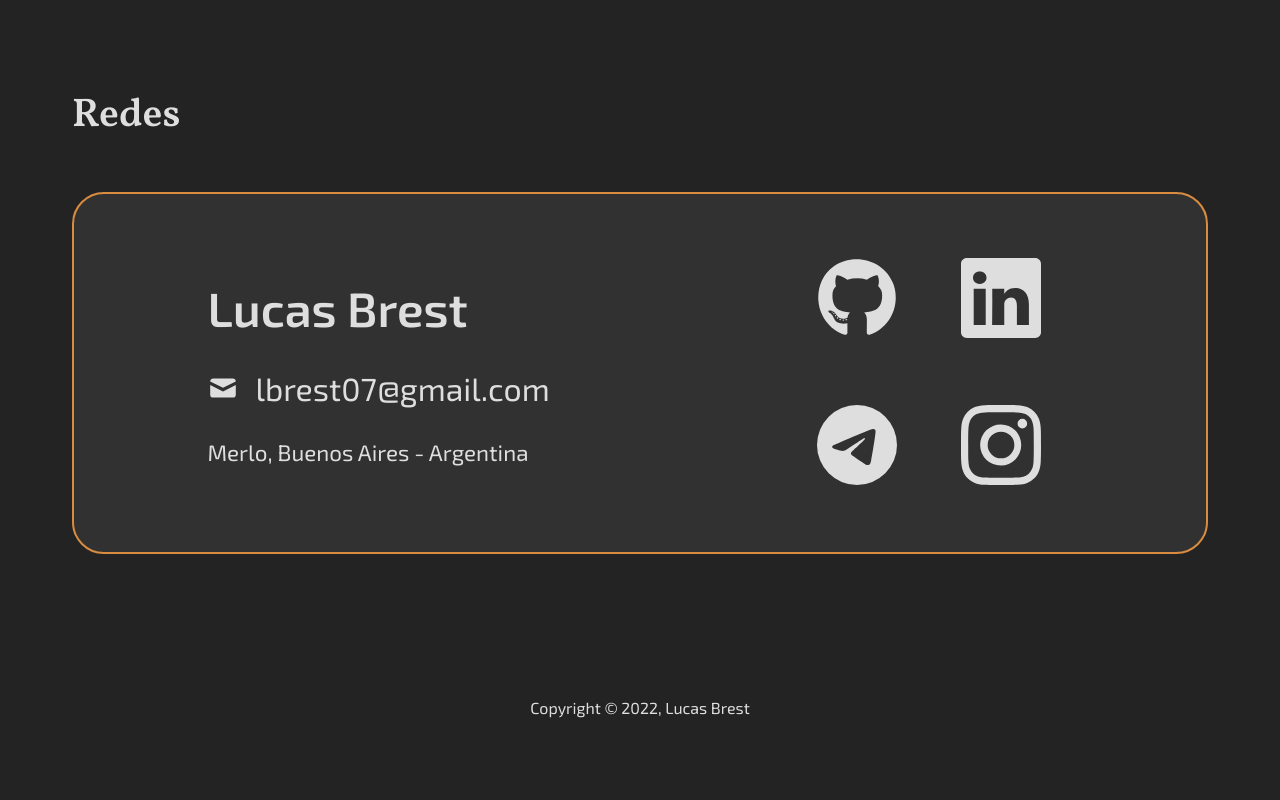
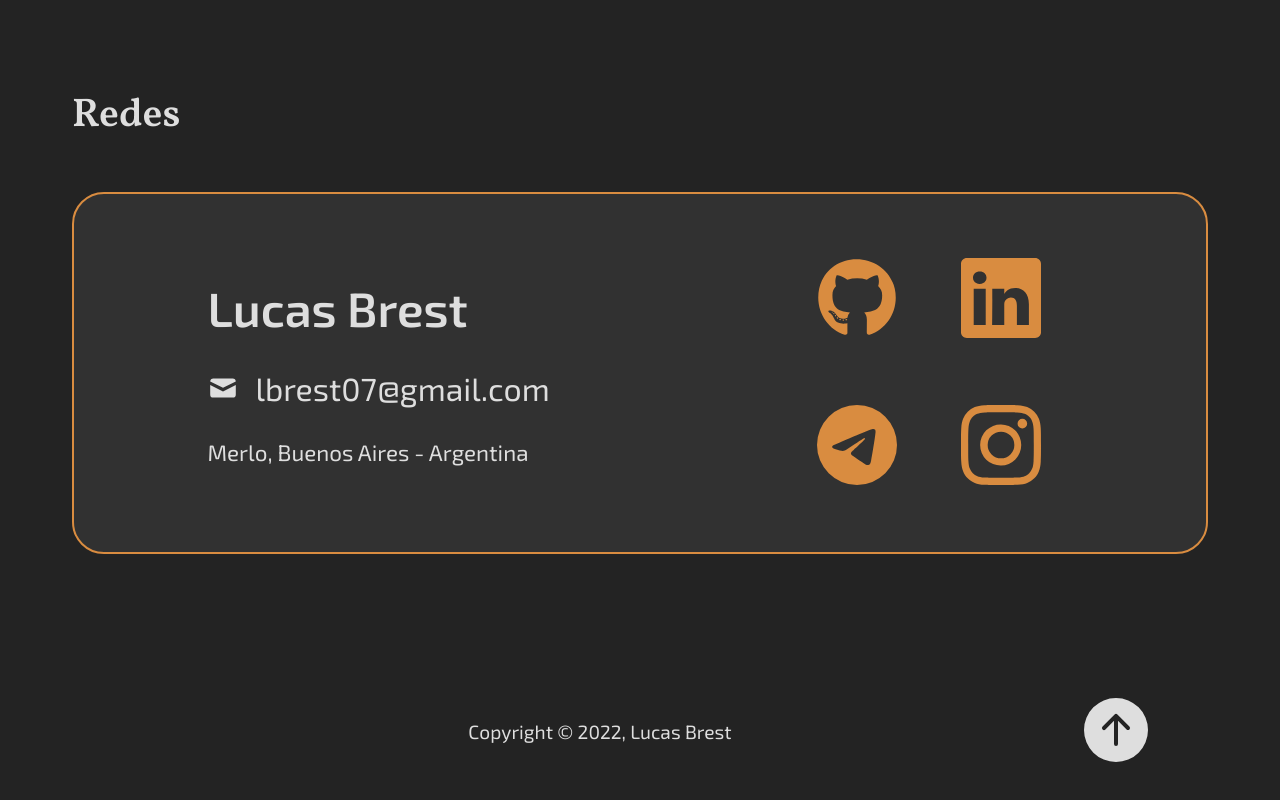
Before and after one commit to Lucas-ez/portfolio, a React (Create React App) app: page / in a window 1280 px wide. Shown: the part 2513-3313 px from the top of the page. Before the commit the page ends 3278 px from the top, so only its background shows below. Built offline with nearby package versions, Linux system fonts and the light colour scheme.

Commit message:
Add button footer

```diff
--- a/src/containers/footer/Footer.jsx
+++ b/src/containers/footer/Footer.jsx
@@ -1,10 +1,12 @@
 import React from 'react'
 import './footer.css'
+import { BsFillArrowUpCircleFill } from 'react-icons/bs'
 
 function Footer() {
   return (
     <div className='Footer'>
-      Copyright © 2022, Lucas Brest
+      <div className='Footer_text'>Copyright © 2022, Lucas Brest</div>
+      <a href='/#home'><BsFillArrowUpCircleFill className='Footer_button'/></a>
     </div>
   )
 }
--- a/src/containers/footer/footer.css
+++ b/src/containers/footer/footer.css
@@ -3,5 +3,27 @@
   color: var(--color-text);
   font-family: var(--font-body);
   padding: 3rem;
-  font-size: 1rem;
+  font-size: 1.2rem;
+
+  display: flex;
+  justify-content: center;
+  align-items: center;
+  gap: 1rem;
 }
+
+.Footer_text {
+  width: 90%;
+}
+
+.Footer_button {
+  width: 4rem;
+  height: 4rem;
+  color: var(--color-text);
+}
+
+@media (max-width: 768px) {
+  .Footer {
+    padding: 1rem;
+  }
+
+}
--- a/src/containers/header/Header.jsx
+++ b/src/containers/header/Header.jsx
@@ -5,7 +5,7 @@ import logo from './../../img/logo.png'
 
 function Header() {
   return (
-    <div className='Header'>
+    <div className='Header' id='home'>
       <img src={logo} alt="Logo" className='logo'/>
       <Navbar/>
     </div>
--- a/src/containers/redes/redes.css
+++ b/src/containers/redes/redes.css
@@ -61,7 +61,7 @@
     width: 5rem;
     height: 5rem;
     margin: 2rem;
-    /* color: var(--color-decoration); */
+    color: var(--color-decoration);
 }
 
 @media (max-width: 768px) {
```
